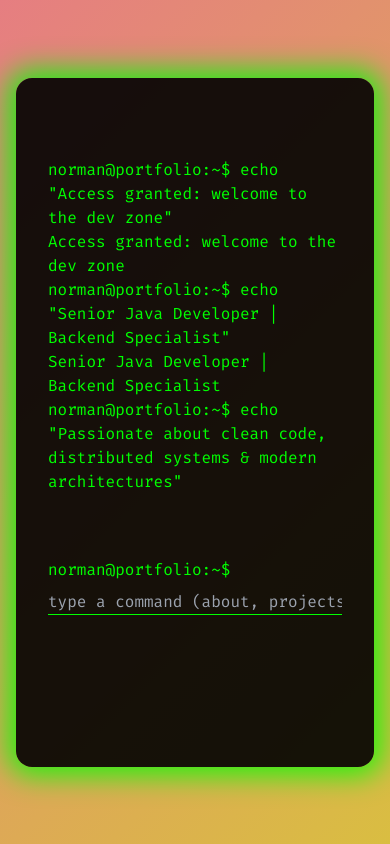
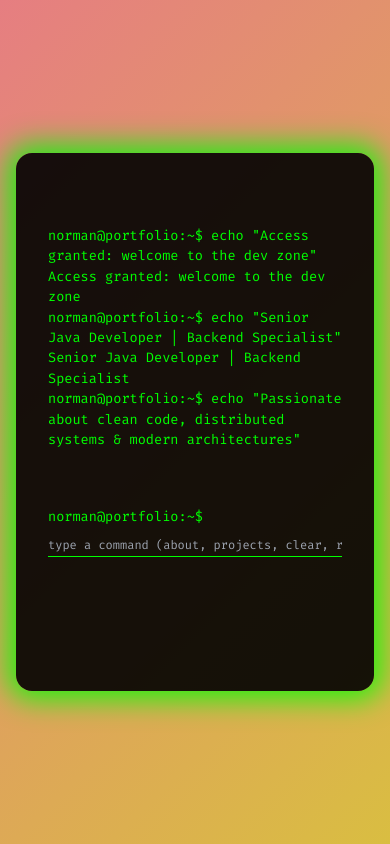
Before and after one commit to TheNormanCoder/norman-site, a plain HTML site: page index.html in a window 390 px wide. Drawn offline with nearby package versions, Linux system fonts and the light colour scheme.

Commit message:
Update index.html

```diff
--- a/index.html
+++ b/index.html
@@ -42,6 +42,16 @@
       animation: pulseShadow 3s ease-in-out infinite;
       overflow-wrap: break-word;
       word-break: break-word;
+    }
+
+    @media screen and (max-width: 480px) {
+      .terminal {
+        font-size: 0.85rem;
+      }
+
+      .command-input input::placeholder {
+        font-size: 0.75rem;
+      }
     }
 
     @keyframes pulseShadow {
```
